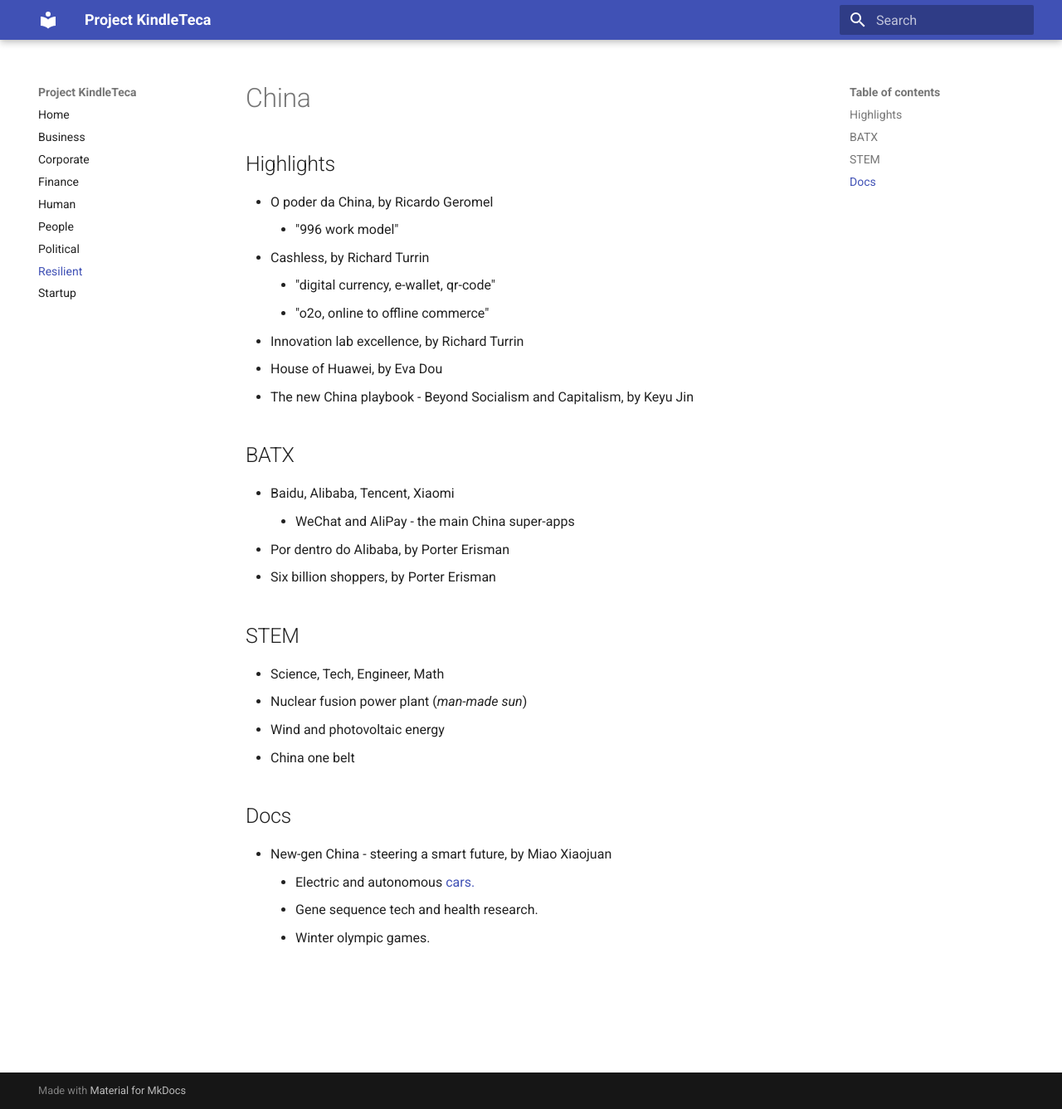
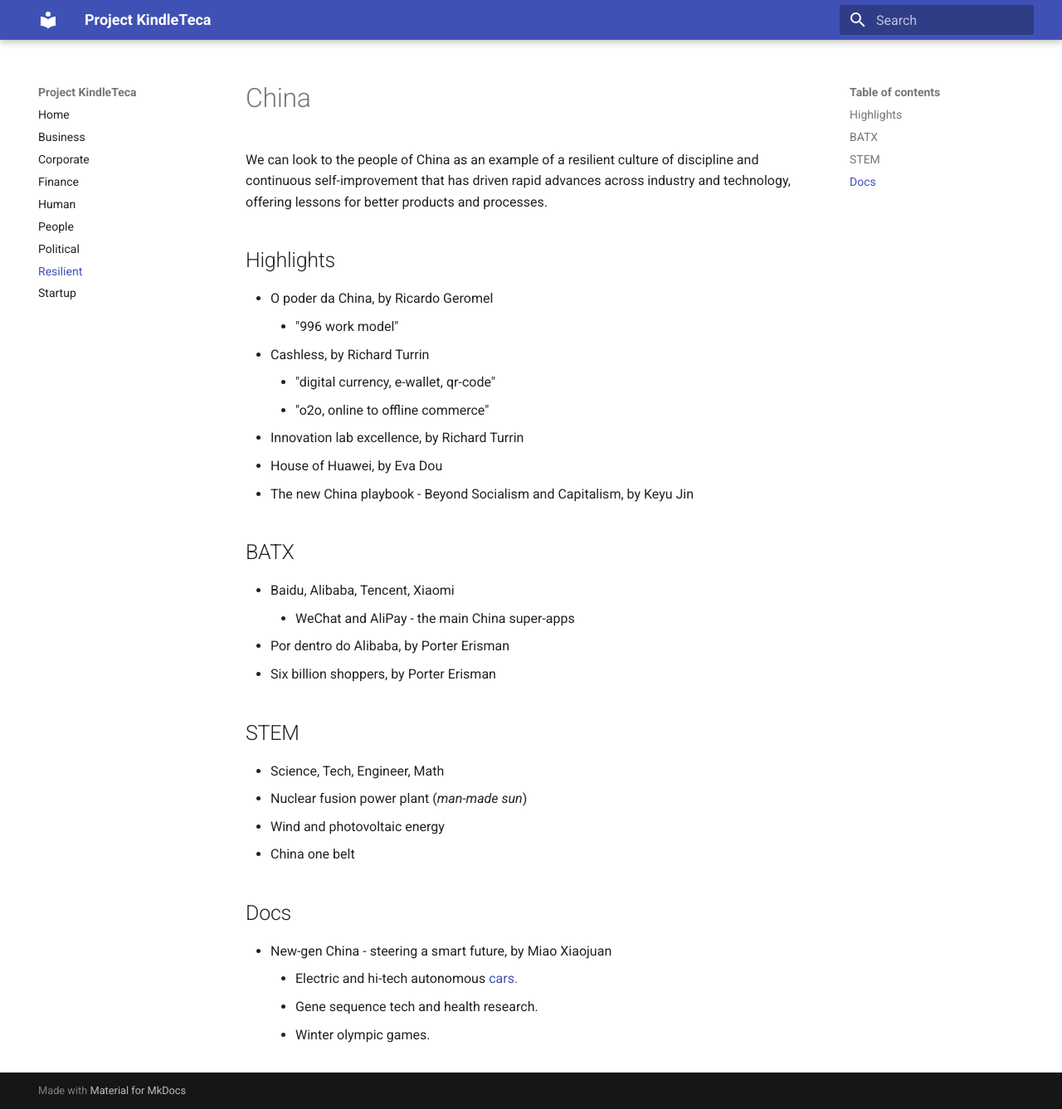
Before and after one commit to renatobrf/kindle-teca, an MkDocs documentation site: the page built from docs/china.md, in a window 1280 px wide and 1337 px high. Shown: the whole window at 83% size. Built offline with MkDocs 1.6.1 and Material for MkDocs 9.7.7, drawn with Linux system fonts in a browser that asks for light colours.

Commit message:
Update china.md

```diff
--- a/docs/china.md
+++ b/docs/china.md
@@ -1,4 +1,5 @@
 # China
+We can look to the people of China as an example of a resilient culture of discipline and continuous self-improvement that has driven rapid advances across industry and technology, offering lessons for better products and processes.
 
 ## Highlights
 - O poder da China, by Ricardo Geromel
@@ -24,6 +25,6 @@
 
 ## Docs
 - New-gen China - steering a smart future, by Miao Xiaojuan
-    - Electric and autonomous [cars.](https://en.wikipedia.org/wiki/Electric_vehicle_industry_in_China)
+    - Electric and hi-tech autonomous [cars.](https://en.wikipedia.org/wiki/Electric_vehicle_industry_in_China)
     - Gene sequence tech and health research.
     - Winter olympic games.
```
